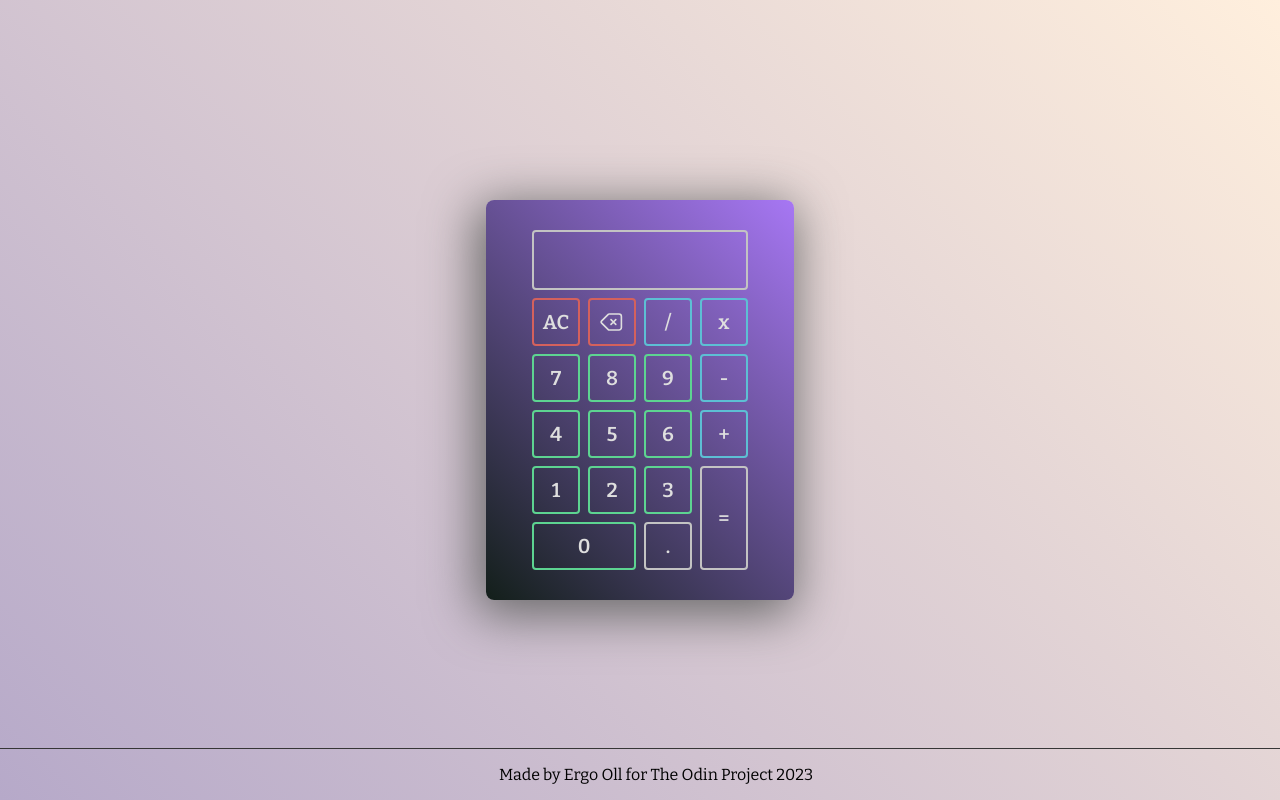
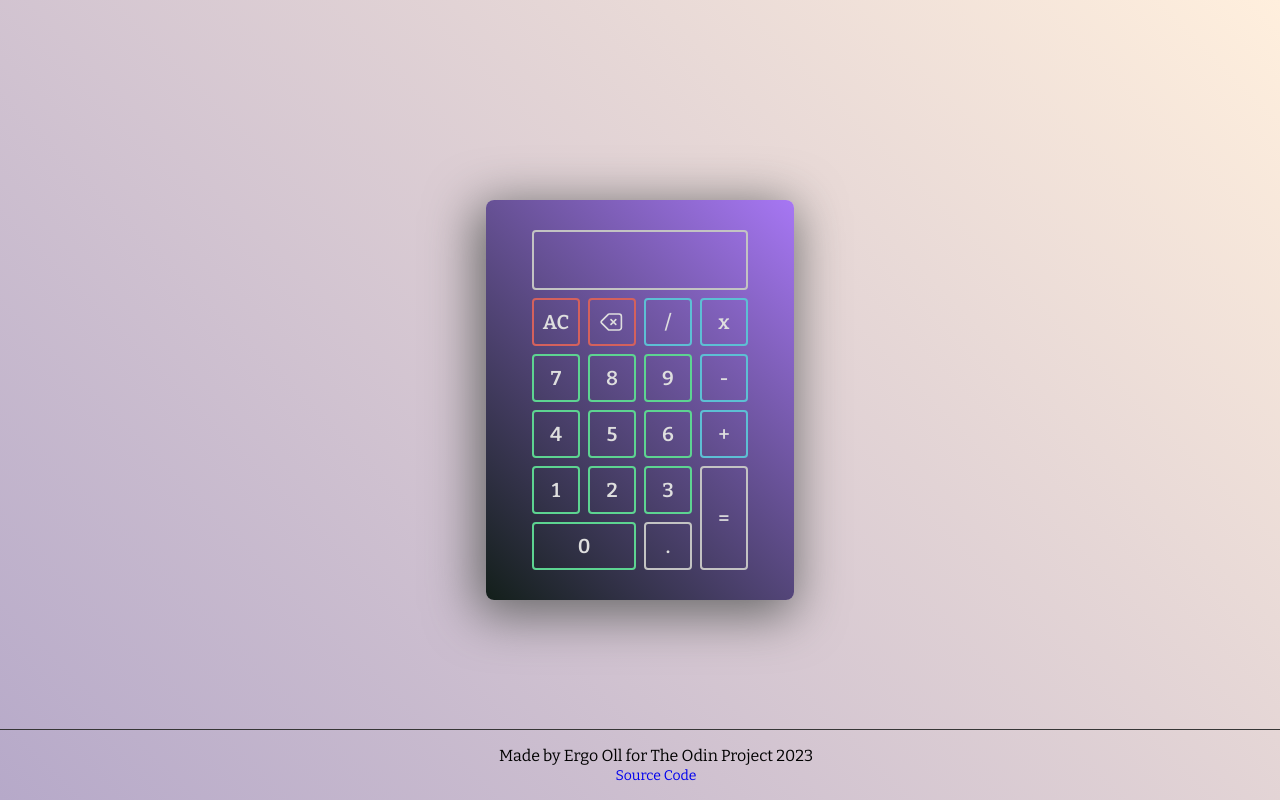
Before and after one commit to ergooll/odin-calculator, a plain HTML site: page index.html in a window 1280 px wide. Drawn offline with nearby package versions, Linux system fonts and the light colour scheme.

Commit message:
Added source code link to footer

```diff
--- a/index.html
+++ b/index.html
@@ -57,6 +57,9 @@
         </div>
     </div>
 
-    <div class="footer">Made by Ergo Oll for The Odin Project 2023</div>
+    <div class="footer">
+        <div>Made by Ergo Oll for The Odin Project 2023</div>
+        <a class="src-code" href="https://github.com/ergooll/odin-calculator.git">Source Code</a>
+    </div>
 </body>
 </html>
--- a/style.css
+++ b/style.css
@@ -148,3 +148,18 @@ button:hover {
     padding: 16px;
     border-top: 1px solid #363636;
 }
+
+.src-code {
+    text-decoration: none;
+    font-size: 14px;
+}
+
+.src-code:visited {
+    color: #333333;
+    text-decoration: none;
+    font-size: 14px;
+}
+
+.src-code:hover {
+    color: #505050;
+}
```
